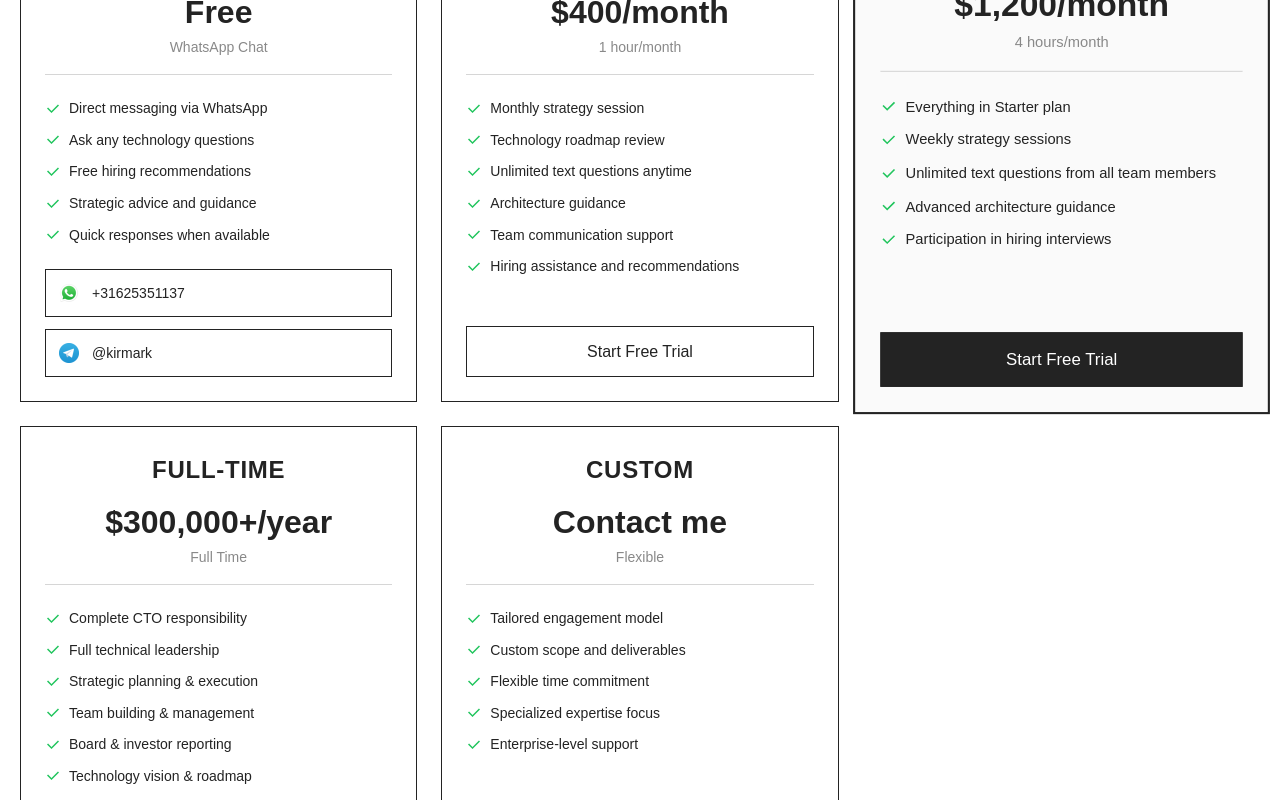
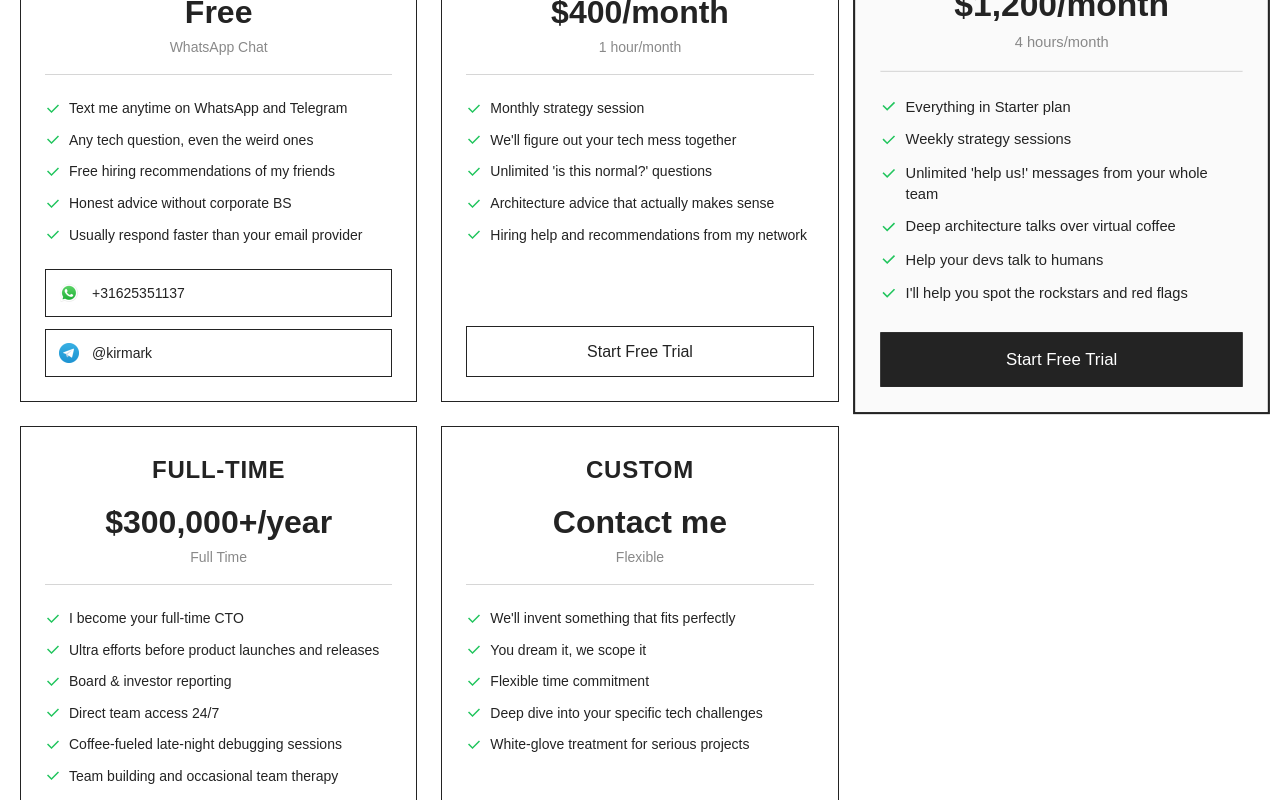
Before and after one commit to kirill-markin/kirill-markin-com, a Next.js app: page /services in a window 1280 px wide. Shown: the part 420-1220 px from the top of the page. Built offline with nearby package versions, Linux system fonts and the light colour scheme.

Commit message:
feat: update service features in servicesFractionalCTOData
- Revised features for various service tiers to enhance clarity and appeal.
- Updated descriptions to reflect a more personalized and engaging tone.
- Removed outdated features and added new ones for improved service representation.

```diff
--- a/src/data/servicesFractionalCTO.ts
+++ b/src/data/servicesFractionalCTO.ts
@@ -10,11 +10,11 @@ export const servicesFractionalCTOData: ServiceFractionalCTOData = {
             price: 'Free',
             hours: 'WhatsApp Chat',
             features: [
-                'Direct messaging via WhatsApp',
-                'Ask any technology questions',
-                'Free hiring recommendations',
-                'Strategic advice and guidance',
-                'Quick responses when available'
+                'Text me anytime on WhatsApp and Telegram',
+                'Any tech question, even the weird ones',
+                'Free hiring recommendations of my friends',
+                'Honest advice without corporate BS',
+                'Usually respond faster than your email provider'
             ],
             socialButtons: [
                 {
@@ -38,11 +38,10 @@ export const servicesFractionalCTOData: ServiceFractionalCTOData = {
             hours: '1 hour/month',
             features: [
                 'Monthly strategy session',
-                'Technology roadmap review',
-                'Unlimited text questions anytime',
-                'Architecture guidance',
-                'Team communication support',
-                'Hiring assistance and recommendations'
+                'We\'ll figure out your tech mess together',
+                'Unlimited \'is this normal?\' questions',
+                'Architecture advice that actually makes sense',
+                'Hiring help and recommendations from my network'
             ],
             buttonText: 'Start Free Trial',
             buttonUrl: '/meet/short/'
@@ -55,9 +54,10 @@ export const servicesFractionalCTOData: ServiceFractionalCTOData = {
             features: [
                 'Everything in Starter plan',
                 'Weekly strategy sessions',
-                'Unlimited text questions from all team members',
-                'Advanced architecture guidance',
-                'Participation in hiring interviews'
+                'Unlimited \'help us!\' messages from your whole team',
+                'Deep architecture talks over virtual coffee',
+                'Help your devs talk to humans',
+                'I\'ll help you spot the rockstars and red flags'
             ],
             highlighted: true,
             buttonText: 'Start Free Trial',
@@ -69,13 +69,12 @@ export const servicesFractionalCTOData: ServiceFractionalCTOData = {
             price: '$300,000+/year',
             hours: 'Full Time',
             features: [
-                'Complete CTO responsibility',
-                'Full technical leadership',
-                'Strategic planning & execution',
-                'Team building & management',
+                'I become your full-time CTO',
+                'Ultra efforts before product launches and releases',
                 'Board & investor reporting',
-                'Technology vision & roadmap',
-                'Direct team access 24/7'
+                'Direct team access 24/7',
+                'Coffee-fueled late-night debugging sessions',
+                'Team building and occasional team therapy'
             ],
             buttonText: 'Contact Me',
             buttonUrl: '/meet/short/'
@@ -86,11 +85,11 @@ export const servicesFractionalCTOData: ServiceFractionalCTOData = {
             price: 'Contact me',
             hours: 'Flexible',
             features: [
-                'Tailored engagement model',
-                'Custom scope and deliverables',
+                'We\'ll invent something that fits perfectly',
+                'You dream it, we scope it',
                 'Flexible time commitment',
-                'Specialized expertise focus',
-                'Enterprise-level support'
+                'Deep dive into your specific tech challenges',
+                'White-glove treatment for serious projects'
             ],
             buttonText: 'Contact Me',
             buttonUrl: '/meet/short/'
```
